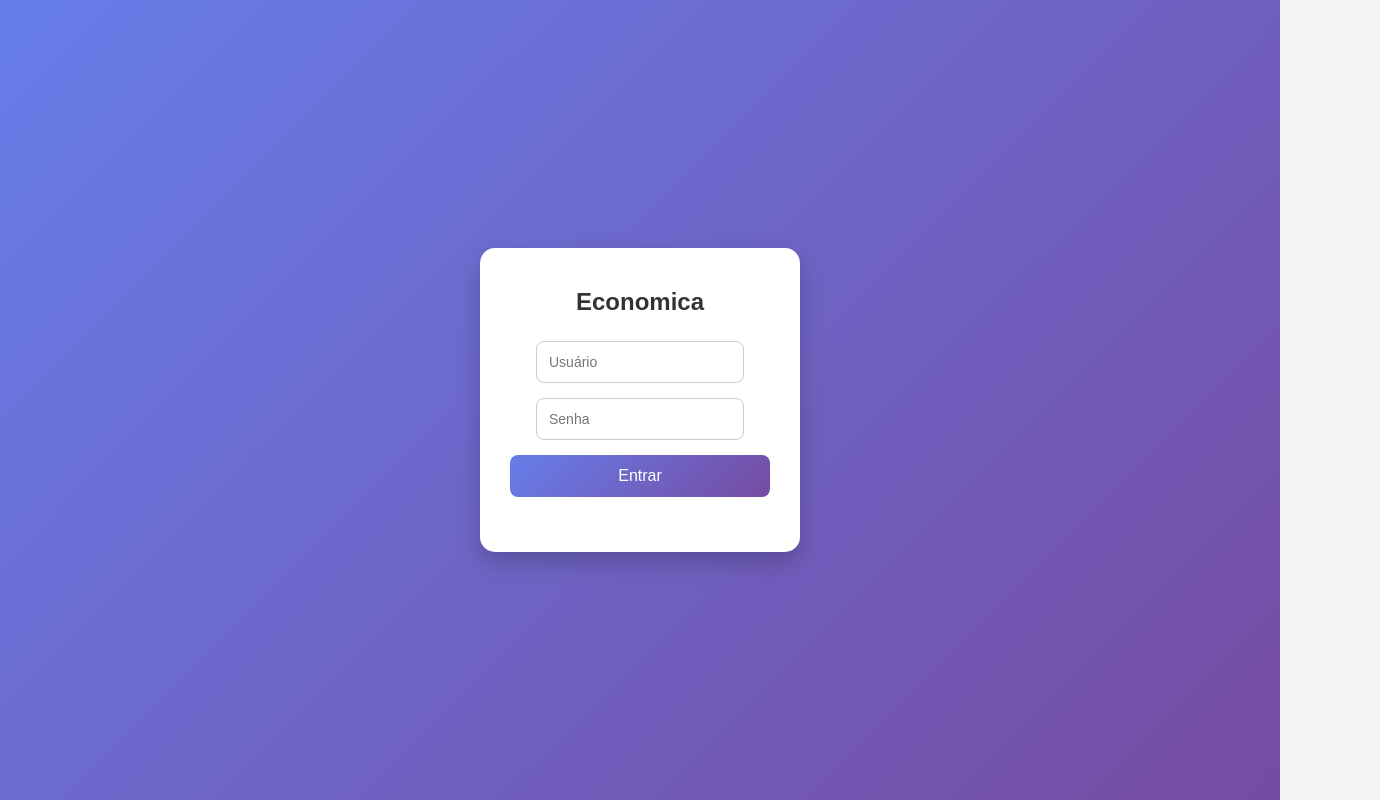
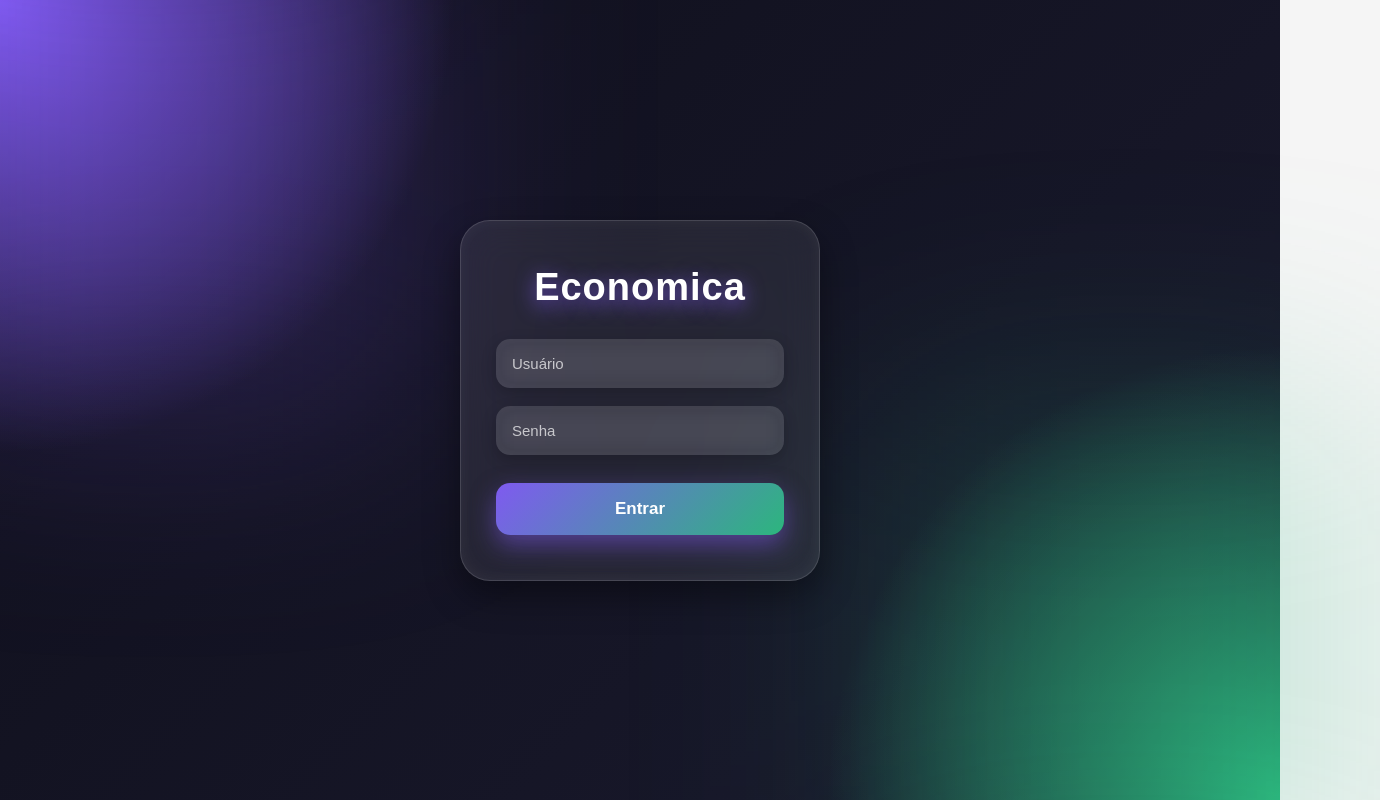
Before and after one commit to Allysson2023/marketplace, a React (Vite) app in the folder frontend/frontend/: page /login in a window 1280 px wide. Shown: the top 800 px of the page, 1380 px wide, since content can reach past the window. Built offline with nearby package versions, Linux system fonts and the light colour scheme.

Commit message:
Messagem de error caso os usuario tenta entra com usuario ou senha errada.

```diff
--- a/frontend/frontend/src/pages/Login/Login.css
+++ b/frontend/frontend/src/pages/Login/Login.css
@@ -1,82 +1,225 @@
-body {
+body{
     margin: 0;
-    font-family: 'Segoe UI', Tahoma, Geneva, Verdana, sans-serif;
-    background: linear-gradient(135deg, #667eea, #764da2);
+    padding: 0;
+    font-family: 'Segoe UI', sans-serif;
+    overflow: hidden;
+}
+
+.container-geral{
+    width: 100%;
     height: 100vh;
     display: flex;
+    justify-content: center;
     align-items: center;
-    justify-content: center;
+
+    background:
+    radial-gradient(circle at top left, #7f5af0, transparent 30%),
+    radial-gradient(circle at bottom right, #2cb67d, transparent 30%),
+    linear-gradient(135deg, #0f0f1b, #1a1a2e);
+
+    position: relative;
 }
 
-.container-geral {
-    height: 100vh;
-    display: flex;
-    align-items: center;
-    justify-content: center;
-    background: linear-gradient(135deg, #667eea, #764ba2);
+/* EFEITO DE LUZES */
+.container-geral::before{
+    content: "";
+    position: absolute;
+    width: 500px;
+    height: 500px;
+    background: rgba(127,90,240,0.25);
+    filter: blur(120px);
+    top: -100px;
+    left: -100px;
+    z-index: 0;
 }
 
-.login-container {
-    background: #fff;
-    padding: 40px 30px;
-    border-radius: 15px;
-    width: 320px;
-    box-shadow: 0 10px 25px rgba(0, 0, 0, 0.2);
-    text-align: center;
-    animation: fadeIn 0.8s ease;
+.container-geral::after{
+    content: "";
+    position: absolute;
+    width: 500px;
+    height: 500px;
+    background: rgba(44,182,125,0.2);
+    filter: blur(120px);
+    bottom: -100px;
+    right: -100px;
+    z-index: 0;
 }
 
-.login-container h2 {
-    margin-bottom: 25px;
-    color: #333;
+.login-container{
+    position: relative;
+    z-index: 1;
+
+    width: 360px;
+
+    padding: 45px 35px;
+
+    border-radius: 30px;
+
+    background: rgba(255,255,255,0.08);
+
+    backdrop-filter: blur(20px);
+
+    border: 1px solid rgba(255,255,255,0.15);
+
+    box-shadow:
+    0 15px 35px rgba(0,0,0,0.4),
+    inset 0 0 15px rgba(255,255,255,0.05);
+
+    animation: flutuar 4s ease-in-out infinite;
+
+    transform-style: preserve-3d;
 }
 
-.login-container input {
-    width: 80%;
-    padding: 12px;
-    margin-bottom: 15px;
-    border: 1px solid #ccc;
-    border-radius: 8px;
-    outline: none;
-    transition: 0.3s;
-    font-size: 14px;
+.login-container h2{
+    color: white;
+    font-size: 38px;
+    margin-bottom: 30px;
+    text-align: center;
+    letter-spacing: 1px;
+    text-shadow: 0 5px 20px rgba(127,90,240,0.8);
 }
 
-.login-container input:focus {
-    border-color: #667eea;
-    box-shadow: 0 0 8px rgba(102, 126, 234,0.5);
+.login-container form{
+    display: flex;
+    flex-direction: column;
 }
 
-.login-container button {
-    width: 100%;
-    padding: 12px;
-    background: linear-gradient(135deg, #667eea, #764ba2);
+.login-container input{
+    padding: 16px;
+    margin-bottom: 18px;
+
     border: none;
-    border-radius: 8px;
+    outline: none;
+
+    border-radius: 14px;
+
+    background: rgba(255,255,255,0.08);
+
     color: white;
-    font-size: 16px;
-    cursor: pointer;
+
+    font-size: 15px;
+
+    backdrop-filter: blur(10px);
+
+    box-shadow:
+    inset 0 0 10px rgba(255,255,255,0.05),
+    0 5px 15px rgba(0,0,0,0.2);
+
     transition: 0.3s;
 }
 
-.login-container button:hover {
-    transform: scale(1.05);
-    box-shadow: 0 5px 15px rgba(0, 0, 0, 0.2);
+.login-container input::placeholder{
+    color: rgba(255,255,255,0.7);
 }
 
-.login-container p {
-    margin-top: 15px;
-    font-size: 14px;
-    color: #e74c3c;
+.login-container input:focus{
+    transform: scale(1.03);
+
+    box-shadow:
+    0 0 20px rgba(127,90,240,0.7),
+    0 0 40px rgba(127,90,240,0.3);
+
+    background: rgba(255,255,255,0.12);
 }
 
-@keyframes fadeIn {
-    from {
+.login-container button{
+    margin-top: 10px;
+
+    padding: 16px;
+
+    border: none;
+
+    border-radius: 14px;
+
+    background: linear-gradient(
+        135deg,
+        #7f5af0,
+        #2cb67d
+    );
+
+    color: white;
+
+    font-size: 17px;
+    font-weight: bold;
+
+    cursor: pointer;
+
+    transition: 0.4s;
+
+    box-shadow:
+    0 10px 25px rgba(127,90,240,0.5);
+
+    position: relative;
+    overflow: hidden;
+}
+
+.login-container button:hover{
+    transform: translateY(-4px) scale(1.03);
+
+    box-shadow:
+    0 15px 35px rgba(127,90,240,0.7);
+}
+
+.login-container button::before{
+    content: "";
+
+    position: absolute;
+
+    top: 0;
+    left: -100%;
+
+    width: 100%;
+    height: 100%;
+
+    background: rgba(255,255,255,0.2);
+
+    transition: 0.5s;
+}
+
+.login-container button:hover::before{
+    left: 100%;
+}
+
+.mensagem-erro{
+    background: rgba(255,0,0,0.15);
+
+    color: #ffb3b3;
+
+    padding: 14px;
+
+    border-radius: 12px;
+
+    margin-bottom: 15px;
+
+    border: 1px solid rgba(255,0,0,0.3);
+
+    font-weight: bold;
+
+    animation: aparecer 0.4s ease;
+}
+
+@keyframes aparecer{
+    from{
         opacity: 0;
-        transform: translateY(-20px);
+        transform: translateY(-10px);
     }
-    to {
+
+    to{
         opacity: 1;
         transform: translateY(0);
     }
 }
+
+@keyframes flutuar{
+    0%{
+        transform: translateY(0px);
+    }
+
+    50%{
+        transform: translateY(-10px);
+    }
+
+    100%{
+        transform: translateY(0px);
+    }
+}
--- a/frontend/frontend/src/pages/Login/Login.jsx
+++ b/frontend/frontend/src/pages/Login/Login.jsx
@@ -4,7 +4,7 @@ import "./Login.css";
 function Login() {
   const [username, setUsername] = useState("");
   const [password, setPassword] = useState("");
-  const [mensagem, setMensagem] = useState("");
+  const [mensagemErro, setMensagemErro] = useState("");
 
   async function handleLogin(e) {
 
@@ -57,13 +57,13 @@ function Login() {
 
     } else {
 
-      setMensagem(dados.error);
+      setMensagemErro(dados.error);
 
     }
 
   } catch (err) {
 
-    setMensagem("Erro no servidor");
+    setMensagemErro("Erro no servidor");
 
   }
 
@@ -88,11 +88,14 @@ function Login() {
           value={password}
           onChange={(e) => setPassword(e.target.value)}
         />
-
+{mensagemErro && (
+  <div className="mensagem-erro">
+    {mensagemErro}
+  </div>
+)}
         <button>Entrar</button>
       </form>
 
-      <p>{mensagem}</p>
     </div>
     </div>
   );
```
Also changed, not shown: 1 other file (tests, documents, lock files or other folders).
